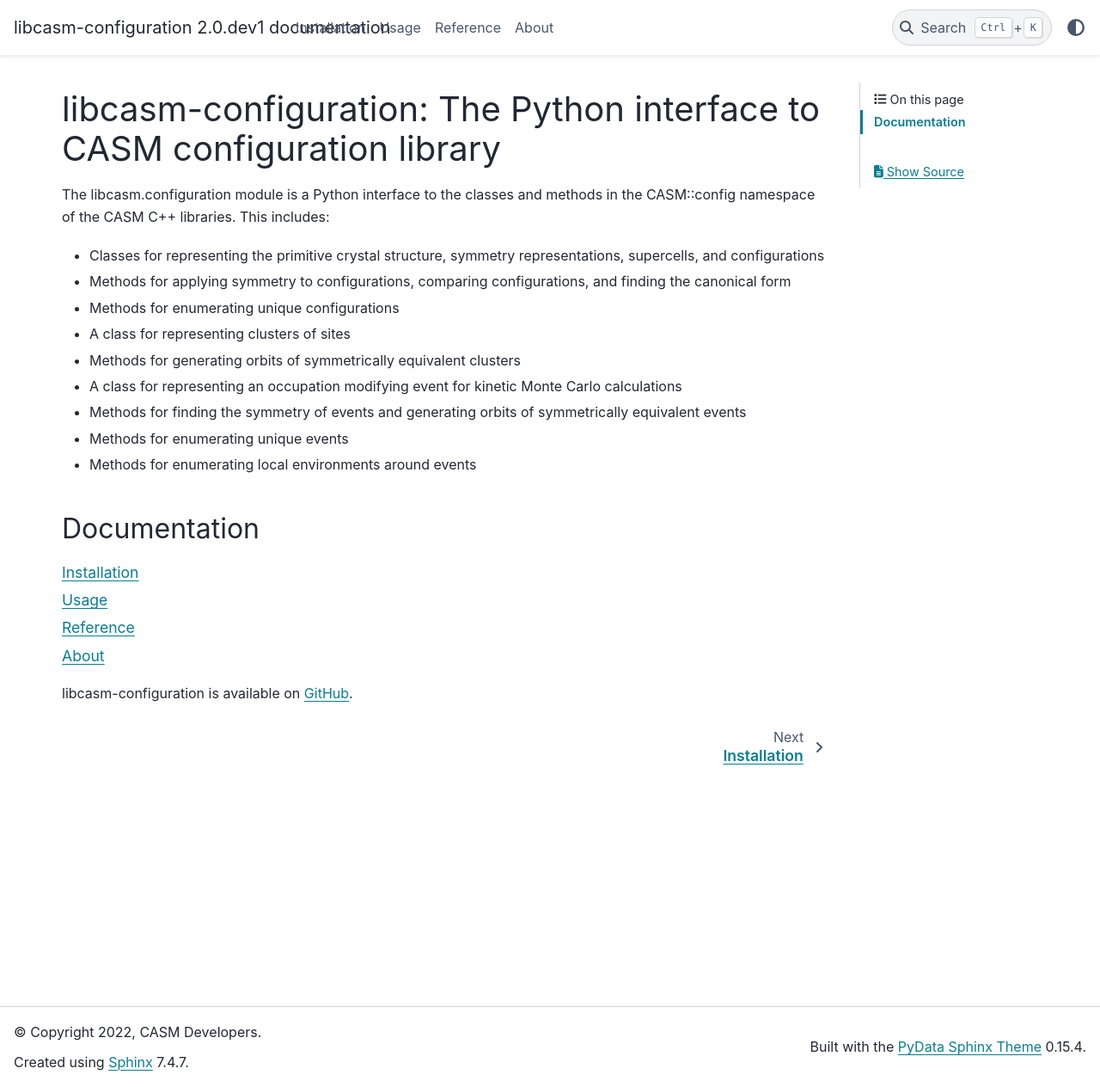
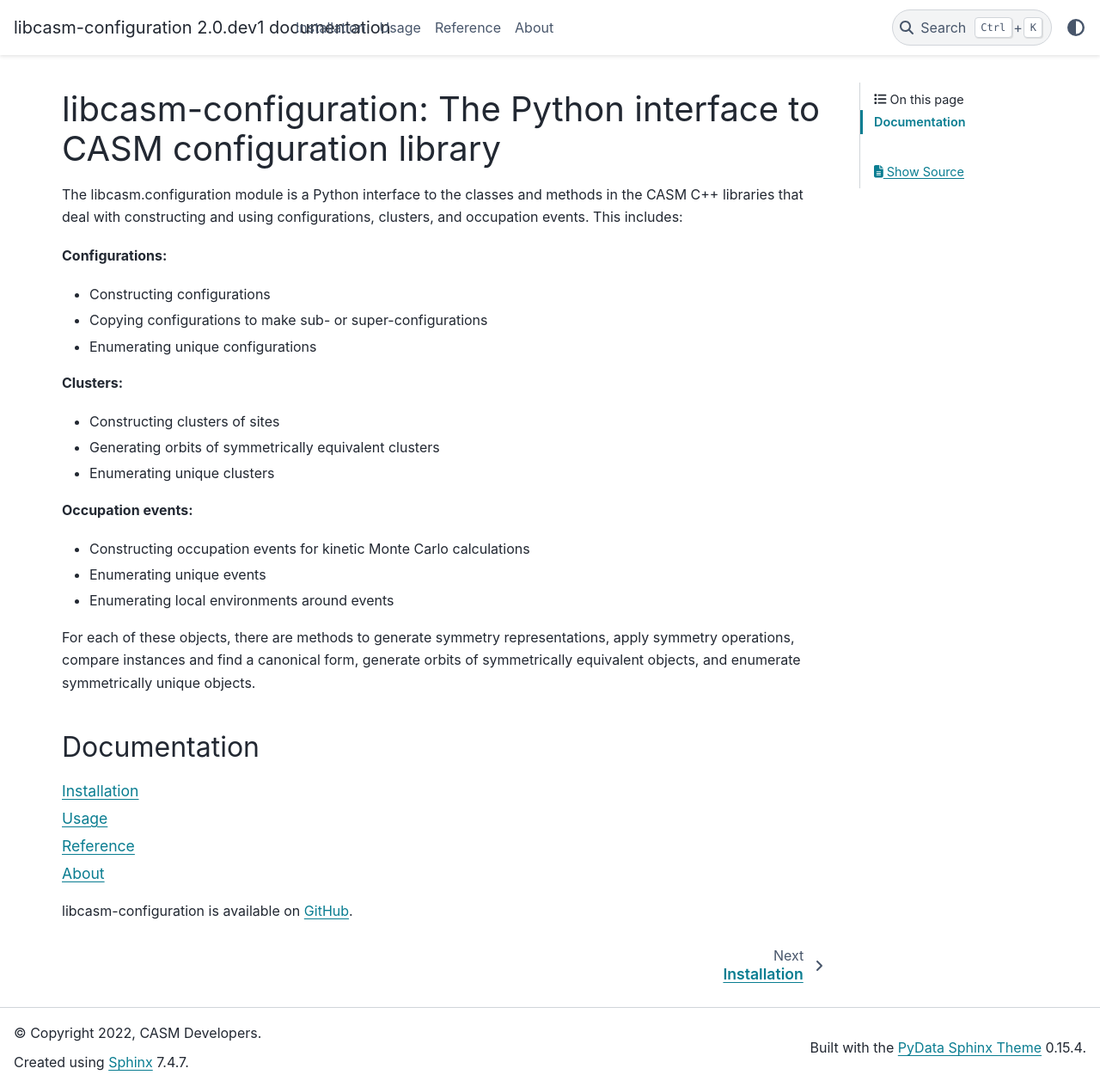
Before and after one commit to xivh/CASMcode_configuration, a Sphinx documentation site: the page built from python/doc/index.rst, in a window 1280 px wide and 1264 px high. Shown: the whole window at 86% size. Built offline with Sphinx 7.4.7 and the PyData theme 0.15.4, drawn with Linux system fonts in a browser that asks for light colours; pages that are not in the unit, such as notebooks, are missing from menus.

Commit message:
update Python doc index

```diff
--- a/python/doc/index.rst
+++ b/python/doc/index.rst
@@ -2,17 +2,30 @@
 libcasm-configuration: The Python interface to CASM configuration library
 =========================================================================
 
-The libcasm.configuration module is a Python interface to the classes and methods in the CASM::config namespace of the CASM C++ libraries. This includes:
+The libcasm.configuration module is a Python interface to the classes and methods in the CASM C++ libraries that deal with constructing and using configurations, clusters, and occupation events. This includes:
 
-- Classes for representing the primitive crystal structure, symmetry representations, supercells, and configurations
-- Methods for applying symmetry to configurations, comparing configurations, and finding the canonical form
-- Methods for enumerating unique configurations
-- A class for representing clusters of sites
-- Methods for generating orbits of symmetrically equivalent clusters
-- A class for representing an occupation modifying event for kinetic Monte Carlo calculations
-- Methods for finding the symmetry of events and generating orbits of symmetrically equivalent events
-- Methods for enumerating unique events
-- Methods for enumerating local environments around events
+
+**Configurations:**
+
+- Constructing configurations
+- Copying configurations to make sub- or super-configurations
+- Enumerating unique configurations
+
+
+**Clusters:**
+
+- Constructing clusters of sites
+- Generating orbits of symmetrically equivalent clusters
+- Enumerating unique clusters
+
+**Occupation events:**
+
+- Constructing occupation events for kinetic Monte Carlo calculations
+- Enumerating unique events
+- Enumerating local environments around events
+
+
+For each of these objects, there are methods to generate symmetry representations, apply symmetry operations, compare instances and find a canonical form, generate orbits of symmetrically equivalent objects, and enumerate symmetrically unique objects.
 
 
 Documentation
```
